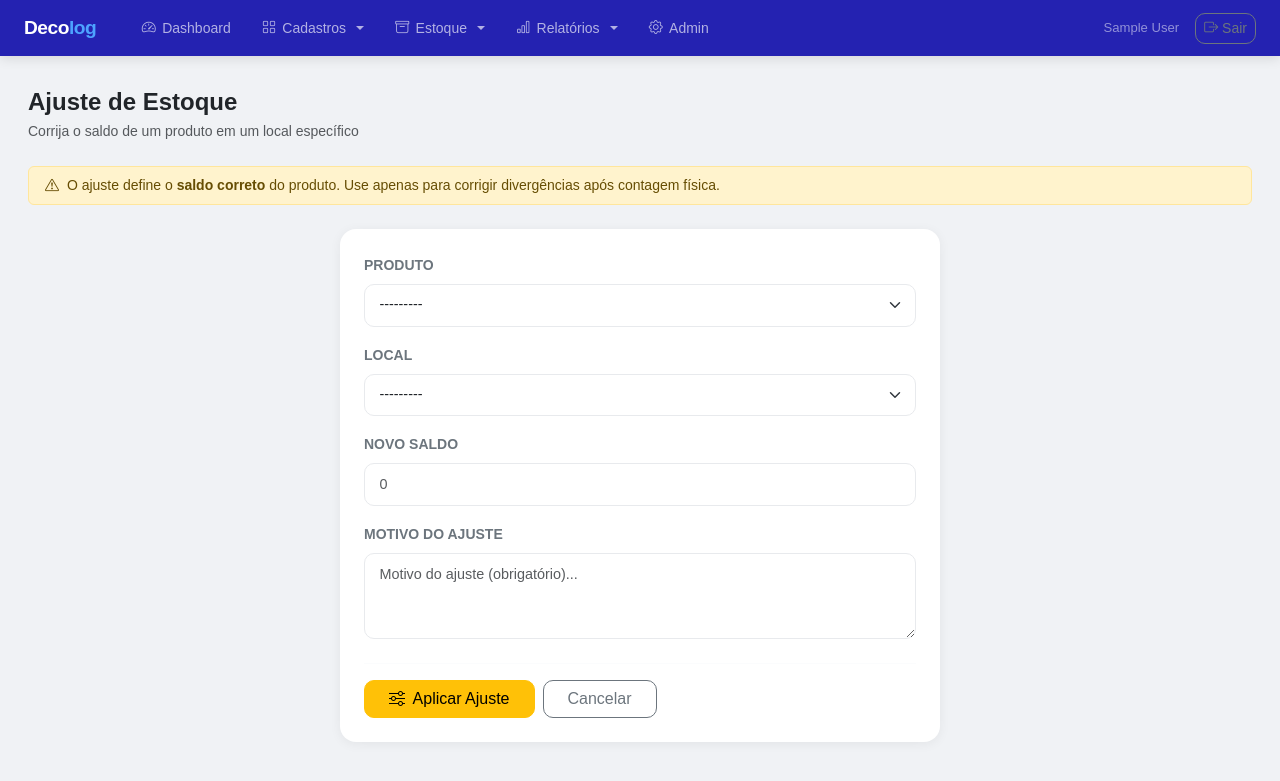
After one commit to decorcril/decolog, a Django app: page /movimentacoes/ajuste/ in a window 1280 px wide. The commit adds this page. Shown: the top 781 px of the page. Run offline with Django 5.2, Linux system fonts and the light colour scheme; the visitor is signed in with stand-in values (Sample User, id 1); data that the repository does not hold is empty.

Commit message:
feat: ajuste de estoque

```diff
--- a/movimentacoes/forms/__init__.py
+++ b/movimentacoes/forms/__init__.py
@@ -1,3 +1,4 @@
 from .entrada import EntradaForm
 from .transferencia import TransferenciaForm
 from .saida import SaidaForm
+from .ajuste import AjusteForm
--- /dev/null
+++ b/movimentacoes/forms/ajuste.py
@@ -0,0 +1,36 @@
+from django import forms
+from produtos.models import Produto
+from core.models import Local
+from estoque.models import Estoque
+
+
+class AjusteForm(forms.Form):
+    produto = forms.ModelChoiceField(
+        queryset=Produto.objects.filter(ativo=True),
+        widget=forms.Select(attrs={'class': 'form-select'}),
+        label='Produto'
+    )
+    local = forms.ModelChoiceField(
+        queryset=Local.objects.filter(ativo=True),
+        widget=forms.Select(attrs={'class': 'form-select'}),
+        label='Local'
+    )
+    quantidade = forms.DecimalField(
+        max_digits=12, decimal_places=3,
+        widget=forms.NumberInput(attrs={
+            'class': 'form-control',
+            'placeholder': '0',
+            'step': '0.001',
+            'min': '0',
+        }),
+        label='Nova Quantidade (saldo correto)'
+    )
+    observacao = forms.CharField(
+        required=True,
+        widget=forms.Textarea(attrs={
+            'class': 'form-control',
+            'rows': 3,
+            'placeholder': 'Motivo do ajuste (obrigatório)...',
+        }),
+        label='Motivo do Ajuste'
+    )
--- /dev/null
+++ b/movimentacoes/templates/movimentacoes/ajuste/form.html
@@ -0,0 +1,134 @@
+{% extends 'base.html' %}
+{% load static %}
+{% block title %}Ajuste de Estoque — Decolog{% endblock %}
+
+{% block content %}
+
+{# ==================== CABEÇALHO ==================== #}
+<div class="mb-4">
+  <h4 class="fw-bold mb-1">Ajuste de Estoque</h4>
+  <p class="text-muted small mb-0">Corrija o saldo de um produto em um local específico</p>
+</div>
+
+{# ==================== ALERTA ==================== #}
+<div class="alert alert-warning py-2 small mb-4">
+  <i class="bi bi-exclamation-triangle me-1"></i>
+  O ajuste define o <strong>saldo correto</strong> do produto. Use apenas para corrigir divergências após contagem física.
+</div>
+
+{# ==================== FORMULÁRIO ==================== #}
+<div class="row justify-content-center">
+  <div class="col-md-8 col-lg-6">
+    <div class="card">
+      <div class="card-body p-4">
+        <form method="post" novalidate>
+          {% csrf_token %}
+
+          {# -- Produto -- #}
+          <div class="mb-3">
+            <label class="form-label fw-semibold text-secondary small">PRODUTO</label>
+            {{ form.produto }}
+            {% if form.produto.errors %}
+              <div class="text-danger small mt-1">{{ form.produto.errors }}</div>
+            {% endif %}
+          </div>
+
+          {# -- Local -- #}
+          <div class="mb-3">
+            <label class="form-label fw-semibold text-secondary small">LOCAL</label>
+            {{ form.local }}
+            {% if form.local.errors %}
+              <div class="text-danger small mt-1">{{ form.local.errors }}</div>
+            {% endif %}
+          </div>
+
+          {# -- Saldo atual (carregado via JS) -- #}
+          <div id="saldo-info" class="mb-3" style="display: none;">
+            <div class="p-2 rounded-3" style="background: #f8f9fa; font-size: 0.82rem;">
+              <span class="fw-semibold text-secondary small">SALDO ATUAL:</span>
+              <span id="saldo-valor" class="fw-bold ms-1"></span>
+            </div>
+          </div>
+
+          {# -- Nova quantidade -- #}
+          <div class="mb-3">
+            <label class="form-label fw-semibold text-secondary small">NOVO SALDO</label>
+            {{ form.quantidade }}
+            {% if form.quantidade.errors %}
+              <div class="text-danger small mt-1">{{ form.quantidade.errors }}</div>
+            {% endif %}
+          </div>
+
+          {# -- Motivo -- #}
+          <div class="mb-4">
+            <label class="form-label fw-semibold text-secondary small">MOTIVO DO AJUSTE</label>
+            {{ form.observacao }}
+            {% if form.observacao.errors %}
+              <div class="text-danger small mt-1">{{ form.observacao.errors }}</div>
+            {% endif %}
+          </div>
+
+          {# -- Erros gerais -- #}
+          {% if form.non_field_errors %}
+            <div class="alert alert-danger py-2 small">
+              {{ form.non_field_errors }}
+            </div>
+          {% endif %}
+
+          <hr class="my-3" style="border-color: #f0f2f5;">
+
+          {# -- Botões -- #}
+          <div class="d-flex gap-2">
+            <button type="submit" class="btn btn-warning px-4">
+              <i class="bi bi-sliders me-1"></i> Aplicar Ajuste
+            </button>
+            <a href="{% url 'estoque:lista' %}" class="btn btn-outline-secondary px-4">
+              Cancelar
+            </a>
+          </div>
+
+        </form>
+      </div>
+    </div>
+  </div>
+</div>
+
+{% endblock %}
+
+{# ==================== SCRIPTS ==================== #}
+{% block extra_js %}
+<script>
+document.addEventListener('DOMContentLoaded', () => {
+  const produtoSelect = document.getElementById('id_produto');
+  const localSelect = document.getElementById('id_local');
+  const saldoInfo = document.getElementById('saldo-info');
+  const saldoValor = document.getElementById('saldo-valor');
+
+  function carregarSaldo() {
+    const produtoId = produtoSelect.value;
+    const localId = localSelect.value;
+
+    if (!produtoId || !localId) {
+      saldoInfo.style.display = 'none';
+      return;
+    }
+
+    fetch(`/estoque/saldo/${produtoId}/`)
+      .then(res => res.json())
+      .then(data => {
+        const saldo = data.saldos.find(s => s.local_id == localId);
+        if (saldo) {
+          saldoValor.textContent = saldo.quantidade;
+          saldoInfo.style.display = 'block';
+        } else {
+          saldoValor.textContent = '0 (sem registro)';
+          saldoInfo.style.display = 'block';
+        }
+      });
+  }
+
+  if (produtoSelect) produtoSelect.addEventListener('change', carregarSaldo);
+  if (localSelect) localSelect.addEventListener('change', carregarSaldo);
+});
+</script>
+{% endblock %}
--- a/movimentacoes/urls.py
+++ b/movimentacoes/urls.py
@@ -4,6 +4,7 @@ from movimentacoes.views import (
     transferencia_create,
     saida_create,
     historico_list,
+    ajuste_create,
 )
 
 app_name = 'movimentacoes'
@@ -13,4 +14,5 @@ urlpatterns = [
     path('transferencia/', transferencia_create, name='transferencia'),
     path('saida/', saida_create, name='saida'),
     path('historico/', historico_list, name='historico'),
+    path('ajuste/', ajuste_create, name='ajuste'),
 ]
--- a/movimentacoes/views/__init__.py
+++ b/movimentacoes/views/__init__.py
@@ -2,3 +2,4 @@ from .entrada import entrada_create
 from .transferencia import transferencia_create
 from .saida import saida_create
 from .historico import historico_list
+from .ajuste import ajuste_create
--- /dev/null
+++ b/movimentacoes/views/ajuste.py
@@ -0,0 +1,41 @@
+from django.shortcuts import render, redirect
+from django.contrib.auth.decorators import login_required
+from django.contrib import messages
+from movimentacoes.models import Movimentacao
+from movimentacoes.forms import AjusteForm
+from estoque.models import Estoque
+
+
+@login_required
+def ajuste_create(request):
+    form = AjusteForm(request.POST or None)
+    saldo_atual = None
+
+    if request.method == 'GET':
+        produto_id = request.GET.get('produto')
+        local_id = request.GET.get('local')
+        if produto_id and local_id:
+            try:
+                saldo_atual = Estoque.objects.get(
+                    produto_id=produto_id,
+                    local_id=local_id
+                ).quantidade
+            except Estoque.DoesNotExist:
+                saldo_atual = 0
+
+    if request.method == 'POST' and form.is_valid():
+        Movimentacao.objects.create(
+            produto=form.cleaned_data['produto'],
+            local=form.cleaned_data['local'],
+            tipo=Movimentacao.TIPO_AJUSTE,
+            quantidade=form.cleaned_data['quantidade'],
+            observacao=form.cleaned_data['observacao'],
+            usuario=request.user,
+        )
+        messages.success(request, 'Ajuste de estoque realizado com sucesso!')
+        return redirect('movimentacoes:ajuste')
+
+    return render(request, 'movimentacoes/ajuste/form.html', {
+        'form': form,
+        'saldo_atual': saldo_atual,
+    })
--- a/templates/base.html
+++ b/templates/base.html
@@ -38,7 +38,7 @@
         <i class="bi bi-speedometer2"></i> Dashboard
       </a>
 
-      {# -- Cadastros -- #}
+      {# -- Cadastros [MOBILE] -- #}
       <div class="mobile-nav-section">Cadastros</div>
       <a href="{% url 'core:local_list' %}" class="mobile-nav-link">
         <i class="bi bi-building"></i> Locais
@@ -53,7 +53,7 @@
         <i class="bi bi-tag"></i> Tags de Fornecedores
       </a>
 
-      {# -- Estoque -- #}
+      {# -- Estoque [MOBILE] -- #}
       <div class="mobile-nav-section">Estoque</div>
       <a href="{% url 'estoque:lista' %}" class="mobile-nav-link">
         <i class="bi bi-archive"></i> Consultar Estoque
@@ -67,11 +67,14 @@
       <a href="{% url 'movimentacoes:transferencia' %}" class="mobile-nav-link">
         <i class="bi bi-arrow-left-right"></i> Transferência
       </a>
+      <a href="{% url 'movimentacoes:ajuste' %}" class="mobile-nav-link">
+        <i class="bi bi-sliders"></i> Ajuste de Estoque
+      </a>
       <a href="{% url 'movimentacoes:historico' %}" class="mobile-nav-link">
         <i class="bi bi-clock-history"></i> Histórico
       </a>
 
-      {# -- Relatórios -- #}
+      {# -- Relatórios [MOBILE] -- #}
       <div class="mobile-nav-section">Relatórios</div>
       <a href="#" class="mobile-nav-link">
         <i class="bi bi-bar-chart"></i> Estoque Atual
@@ -80,7 +83,7 @@
         <i class="bi bi-exclamation-triangle"></i> Estoque Baixo
       </a>
 
-      {# -- Administração (só staff) -- #}
+      {# -- Administração [MOBILE] (só staff) -- #}
       {% if user.is_staff %}
       <div class="mobile-nav-section">Administração</div>
       <a href="{% url 'admin:index' %}" class="mobile-nav-link">
@@ -108,13 +111,13 @@
 
     <div class="topbar-nav">
 
-      {# -- Dashboard -- #}
+      {# -- Dashboard [DESKTOP] -- #}
       <a href="{% url 'core:dashboard' %}"
         class="nav-link {% if request.resolver_match.url_name == 'dashboard' %}active{% endif %}">
         <i class="bi bi-speedometer2"></i> Dashboard
       </a>
 
-      {# -- Dropdown: Cadastros -- #}
+      {# -- Cadastros [DESKTOP] -- #}
       <div class="dropdown">
         <a class="nav-link dropdown-toggle" href="#" role="button" data-bs-toggle="dropdown">
           <i class="bi bi-grid"></i> Cadastros
@@ -144,7 +147,7 @@
         </ul>
       </div>
 
-      {# -- Dropdown: Estoque -- #}
+      {# -- Estoque [DESKTOP] -- #}
       <div class="dropdown">
         <a class="nav-link dropdown-toggle" href="#" role="button" data-bs-toggle="dropdown">
           <i class="bi bi-archive"></i> Estoque
@@ -170,6 +173,11 @@
               <i class="bi bi-arrow-left-right"></i> Transferência
             </a>
           </li>
+          <li>
+            <a class="dropdown-item" href="{% url 'movimentacoes:ajuste' %}">
+              <i class="bi bi-sliders"></i> Ajuste de Estoque
+            </a>
+          </li>
           <li><hr class="dropdown-divider" style="border-color: rgba(255,255,255,0.08);"></li>
           <li>
             <a class="dropdown-item" href="{% url 'movimentacoes:historico' %}">
@@ -179,7 +187,7 @@
         </ul>
       </div>
 
-      {# -- Dropdown: Relatórios -- #}
+      {# -- Relatórios [DESKTOP] -- #}
       <div class="dropdown">
         <a class="nav-link dropdown-toggle" href="#" role="button" data-bs-toggle="dropdown">
           <i class="bi bi-bar-chart"></i> Relatórios
@@ -198,7 +206,7 @@
         </ul>
       </div>
 
-      {# -- Admin (só staff) -- #}
+      {# -- Admin [DESKTOP] (só staff) -- #}
       {% if user.is_staff %}
       <a href="{% url 'admin:index' %}" class="nav-link">
         <i class="bi bi-gear"></i> Admin
```
Also changed, not shown: estoque/views/consulta.py (+6 -5 lines).
